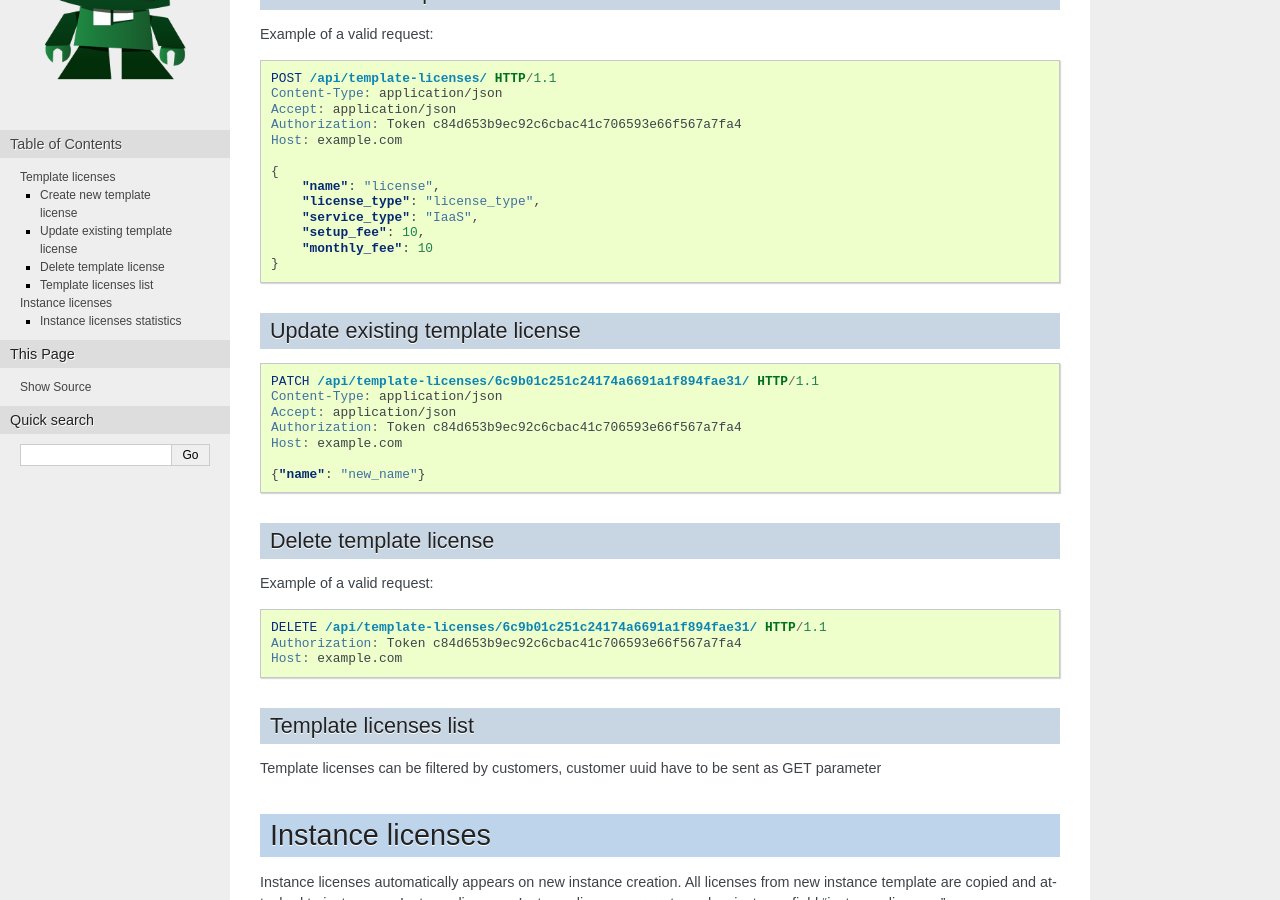
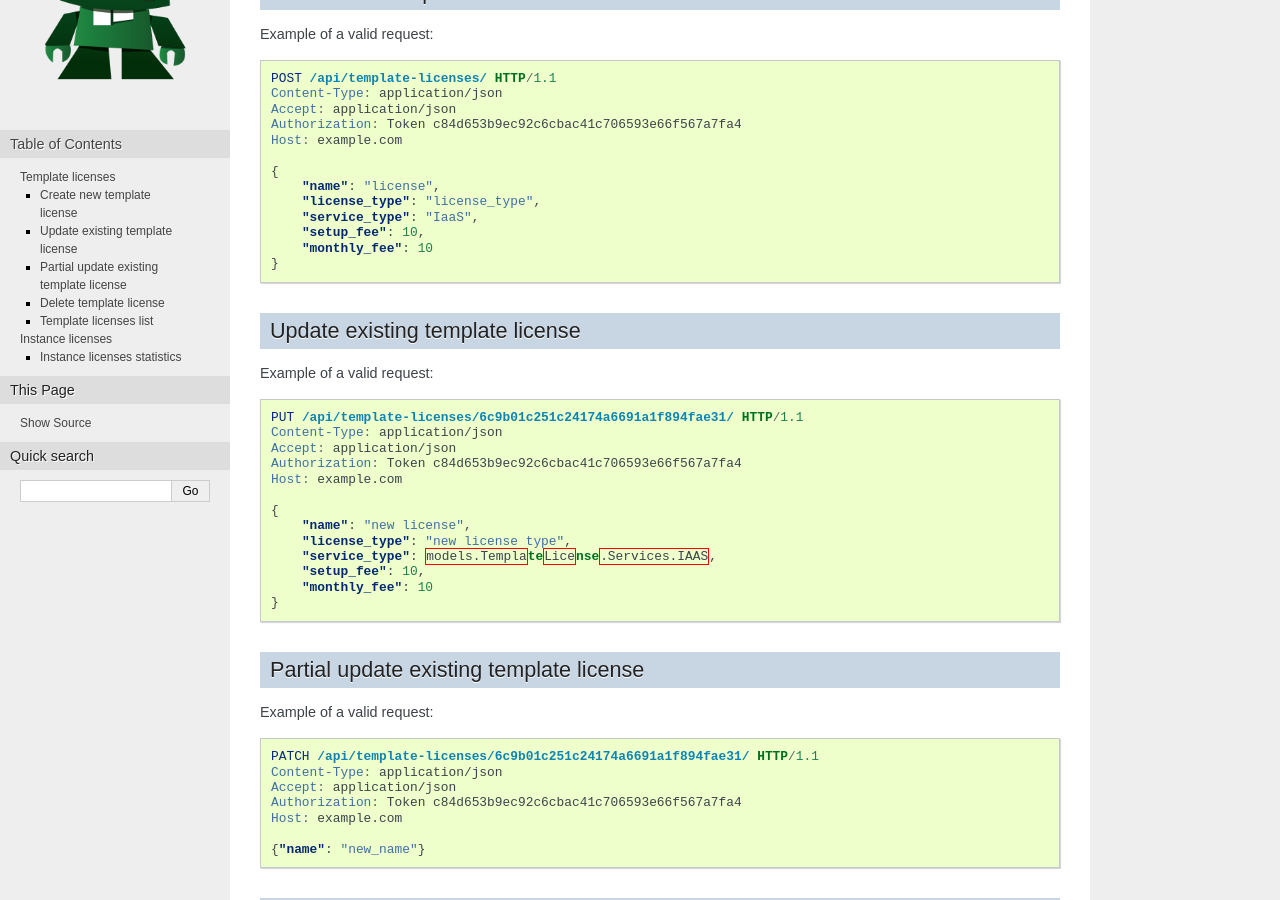
Before and after one commit to opennode/waldur-core, a Sphinx documentation site: the page built from docs/api/licenses.rst, in a window 1280 px wide and 900 px high, scrolled down 245 px. Built offline with Sphinx 7.4.7, drawn with Linux system fonts in a browser that asks for light colours.

Commit message:
PUT method added to docs

```diff
--- a/docs/api/licenses.rst
+++ b/docs/api/licenses.rst
@@ -30,6 +30,30 @@ Example of a valid request:
 
 Update existing template license
 ^^^^^^^^^^^^^^^^^^^^^^^^^^^^^^^^
+
+Example of a valid request:
+
+.. code-block:: http
+
+    PUT /api/template-licenses/6c9b01c251c24174a6691a1f894fae31/ HTTP/1.1
+    Content-Type: application/json
+    Accept: application/json
+    Authorization: Token c84d653b9ec92c6cbac41c706593e66f567a7fa4
+    Host: example.com
+
+    {
+        "name": "new license",
+        "license_type": "new license type",
+        "service_type": models.TemplateLicense.Services.IAAS,
+        "setup_fee": 10,
+        "monthly_fee": 10
+    }
+
+
+Partial update existing template license
+^^^^^^^^^^^^^^^^^^^^^^^^^^^^^^^^^^^^^^^^
+
+Example of a valid request:
 
 .. code-block:: http
 
```
